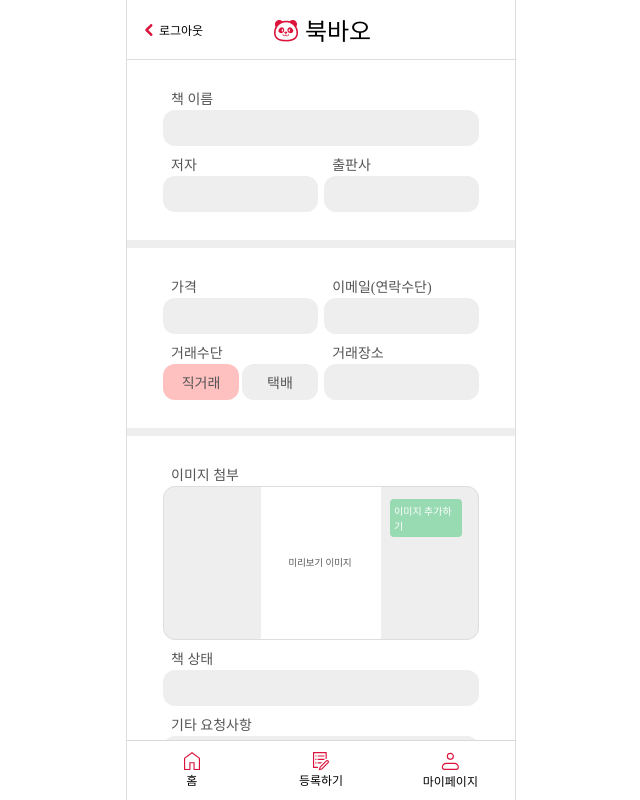
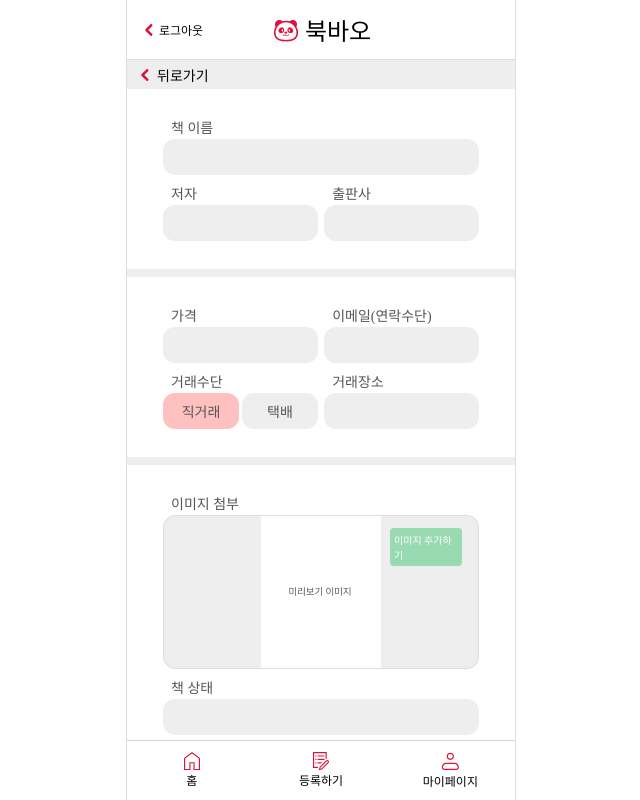
Before and after one commit to FourBao-A/Frontend, a React (Create React App) app: page /forms in a window 1280 px wide. Shown: the top 800 px of the page, without its empty margins (319-959 px from the left). Built offline with nearby package versions, Linux system fonts and the light colour scheme; sample sign-in values are in the browser's storage; a web font is replaced by a local one.

Commit message:
[Style] : 입력폼에 뒤로가기 버튼 CSS 적용

```diff
--- a/src/pages/Forms.js
+++ b/src/pages/Forms.js
@@ -1,8 +1,10 @@
 import { useEffect, useState } from "react";
 import styled from "styled-components";
-import { Container, FlexBox, InputBox, LongBtn, MainBoard } from "styles/styled"
+import { Container, DetailBtnBoxBack, FlexBox, InputBox, LongBtn, MainBoard } from "styles/styled"
 
 import imgBlank from 'images/ImgBlank.png';
+import back from 'images/Back.svg';
+
 import { uploadS3 } from "utils/uploadS3";
 import { useLocation, useNavigate, useParams } from "react-router-dom";
 import { apiEnroll, apiGetInfo, apiUpdate } from "apis";
@@ -119,6 +121,11 @@ function Forms(){
     console.log(bookInfo);
     return(
         <MainBoard style={{gap:'8px'}}>
+            <DetailBtnBoxBackForm
+                    onClick={() => navigate(-1)}>
+                    <img src={back} />
+                    <p>뒤로가기</p>
+            </DetailBtnBoxBackForm>
             <ContainerInput>
                 <LongInputBox>
                     <h2>책 이름</h2>
@@ -239,6 +246,7 @@ function Forms(){
 export default Forms
 
 const ContainerInput = styled(Container)`
+position:relative;
 padding:28px 36px;
 gap:8px;
 h1{
@@ -357,3 +365,10 @@ const TradeBtn = styled.button`
 const SubmitBtn = styled(LongBtn)`
 margin-top:20px;
 `;
+
+const DetailBtnBoxBackForm = styled(DetailBtnBoxBack)`
+position:relative;
+align-self:flex-start;
+top:4px;
+left:8px;
+`;
```
